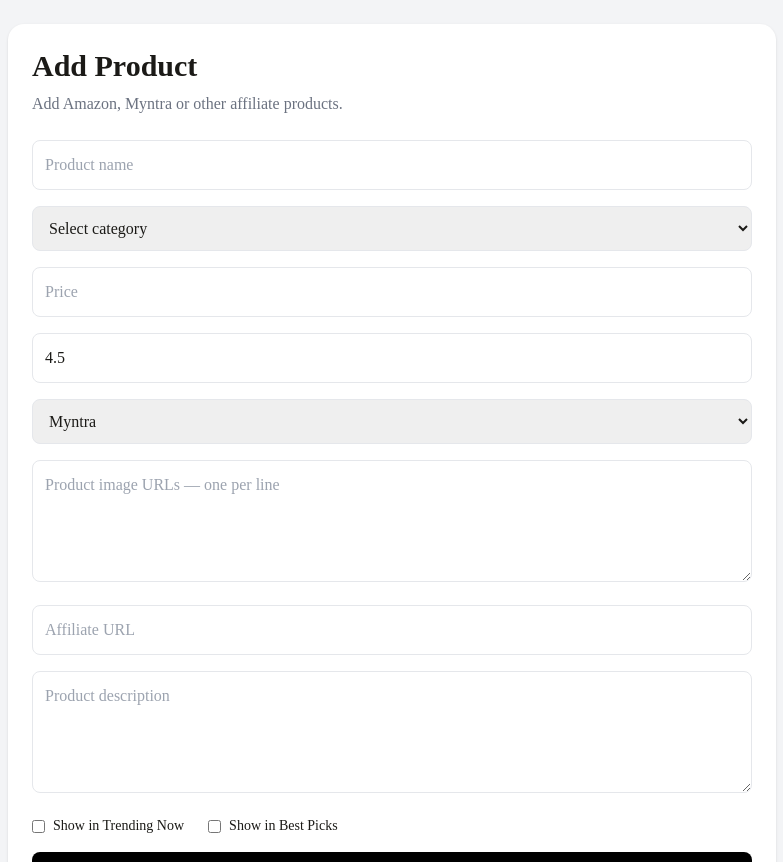
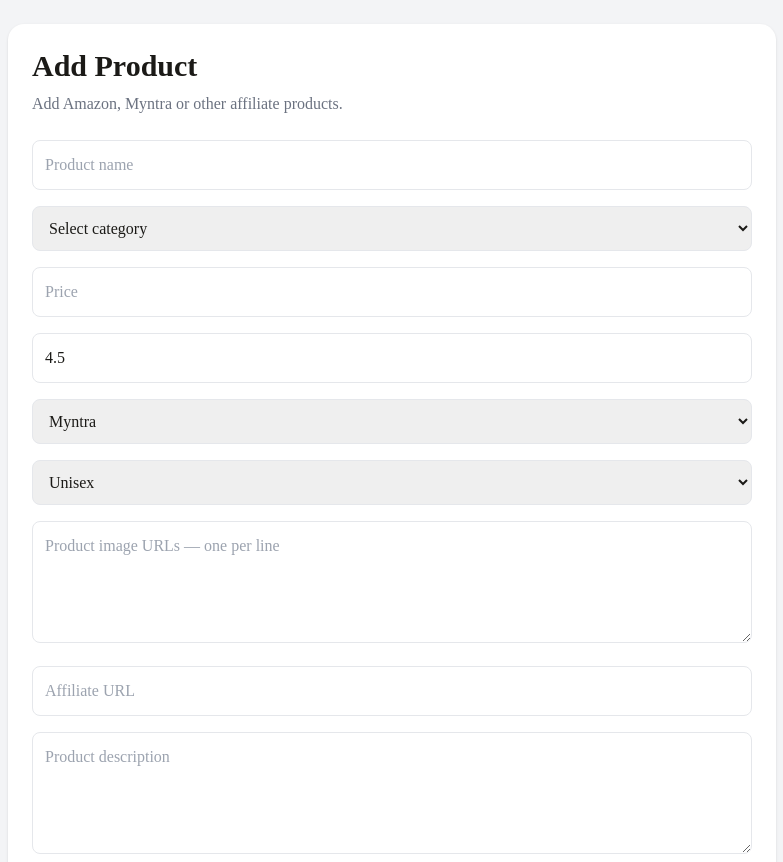
Before and after one commit to rohithcreater/tbp-picks, a Next.js app: page /admin/products in a window 1280 px wide. Shown: the top 862 px of the page, without its empty margins (248-1031 px from the left). Built offline with nearby package versions, Linux system fonts and the light colour scheme; no server answers; the database is empty.

Commit message:
Add audience selection to admin form

```diff
--- a/app/admin/products/page.tsx
+++ b/app/admin/products/page.tsx
@@ -19,6 +19,7 @@ export default function AdminProductsPage() {
   const [price, setPrice] = useState("");
   const [rating, setRating] = useState("4.5");
   const [store, setStore] = useState("Myntra");
+  const [audience, setAudience] = useState("Unisex");
   const [imageUrls, setImageUrls] = useState("");
   const [affiliateUrl, setAffiliateUrl] = useState("");
   const [description, setDescription] = useState("");
@@ -66,6 +67,7 @@ export default function AdminProductsPage() {
       price: price ? Number(price) : null,
       rating: rating ? Number(rating) : 4.5,
       store,
+      audience,
       image_url: urlList[0] ?? "",
       image_urls: urlList,
       affiliate_url: affiliateUrl,
@@ -90,6 +92,7 @@ export default function AdminProductsPage() {
     setDescription("");
     setIsTrending(false);
     setIsBestPick(false);
+    setAudience("Unisex");
 
     loadProducts();
   }
@@ -173,6 +176,17 @@ export default function AdminProductsPage() {
             <option value="Amazon">Amazon</option>
             <option value="Flipkart">Flipkart</option>
             <option value="Other">Other</option>
+          </select>
+
+          <select
+            className="w-full rounded-lg border p-3"
+            value={audience}
+            onChange={(e) => setAudience(e.target.value)}
+          >
+            <option value="Unisex">Unisex</option>
+            <option value="Men">Men</option>
+            <option value="Women">Women</option>
+            <option value="Kids">Kids</option>
           </select>
 
           <textarea
```
Also changed, not shown: lib/supabaseProducts.ts (+11 -4 lines).
